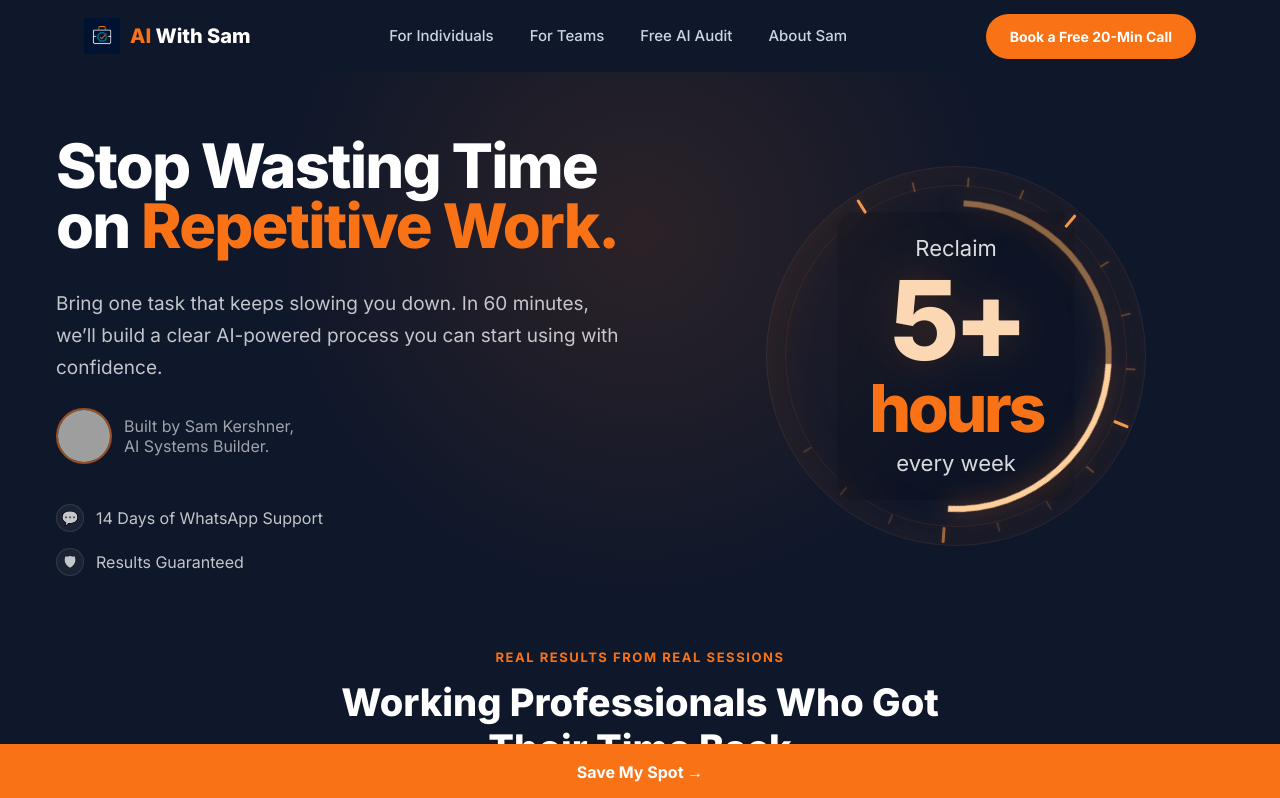
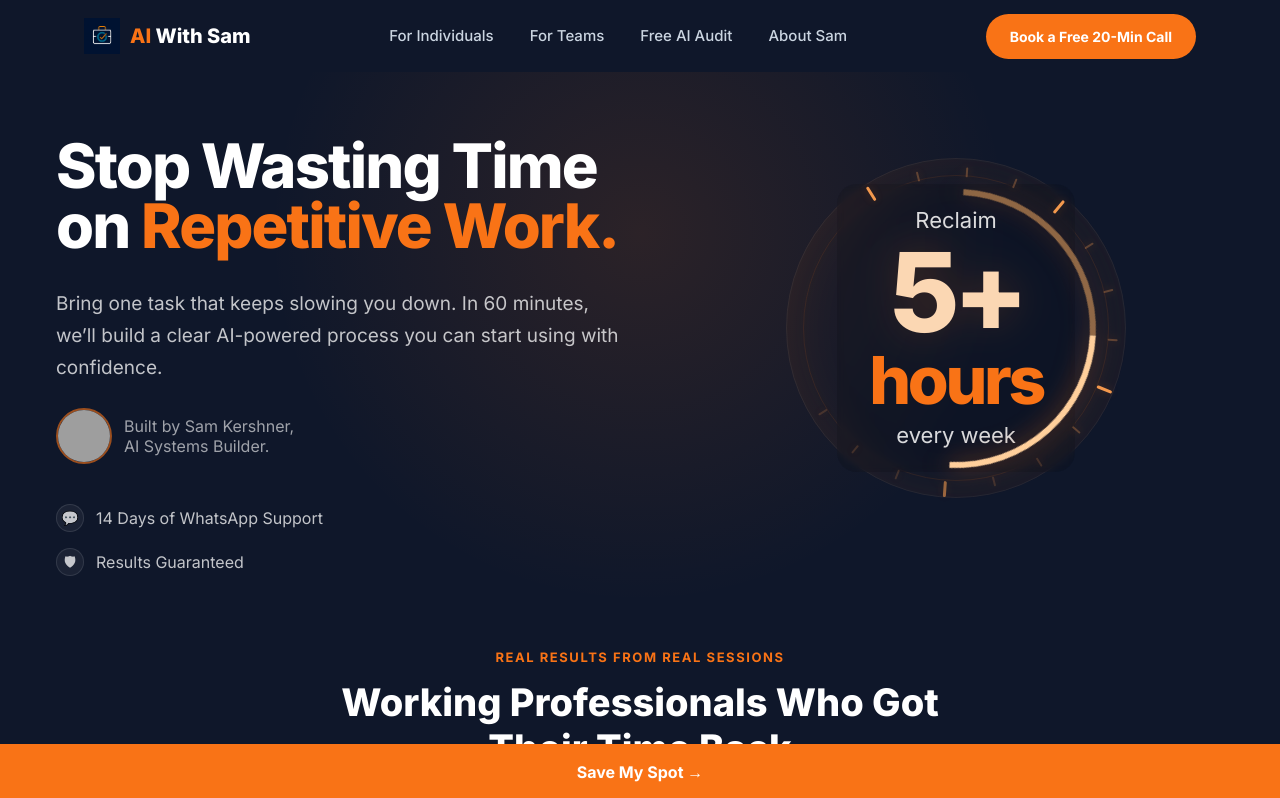
Before and after one commit to samkershner1234-aisk/ai-with-sam, a React (Vite) app: page / in a window 1280 px wide. Shown: the top 798 px of the page. Built offline with nearby package versions, Linux system fonts and the light colour scheme; grey boxes are pictures that could not be loaded.

Commit message:
Shrink desktop clock graphic further and move it up
Reduced desktop clockSize from 380 to 340 and tickRadius from 170 to 152, and added -mt-14 to the desktop clock wrapper to shift it up within the hero. Mobile values (200 / 88) and mobile layout untouched.

```diff
--- a/src/components/landing/Hero.jsx
+++ b/src/components/landing/Hero.jsx
@@ -17,8 +17,8 @@ export default function Hero() {
     return () => window.removeEventListener("resize", onResize);
   }, []);
 
-  const clockSize = isMobile ? 200 : 380;
-  const tickRadius = isMobile ? 88 : 170;
+  const clockSize = isMobile ? 200 : 340;
+  const tickRadius = isMobile ? 88 : 152;
 
   const ClockGraphic = (
     <div className="relative flex items-center justify-center"
@@ -176,7 +176,7 @@ export default function Hero() {
             </div>
           </div>
 
-          <div className="flex items-center justify-center">
+          <div className="flex items-center justify-center -mt-14">
             {ClockGraphic}
           </div>
 
```
